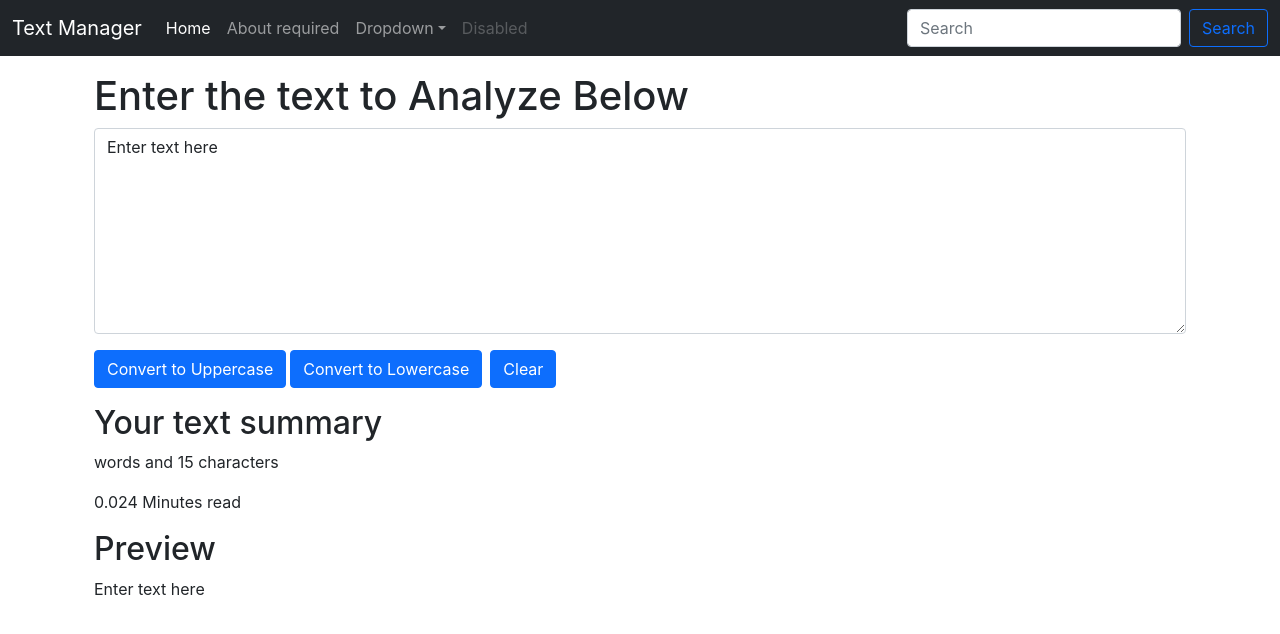
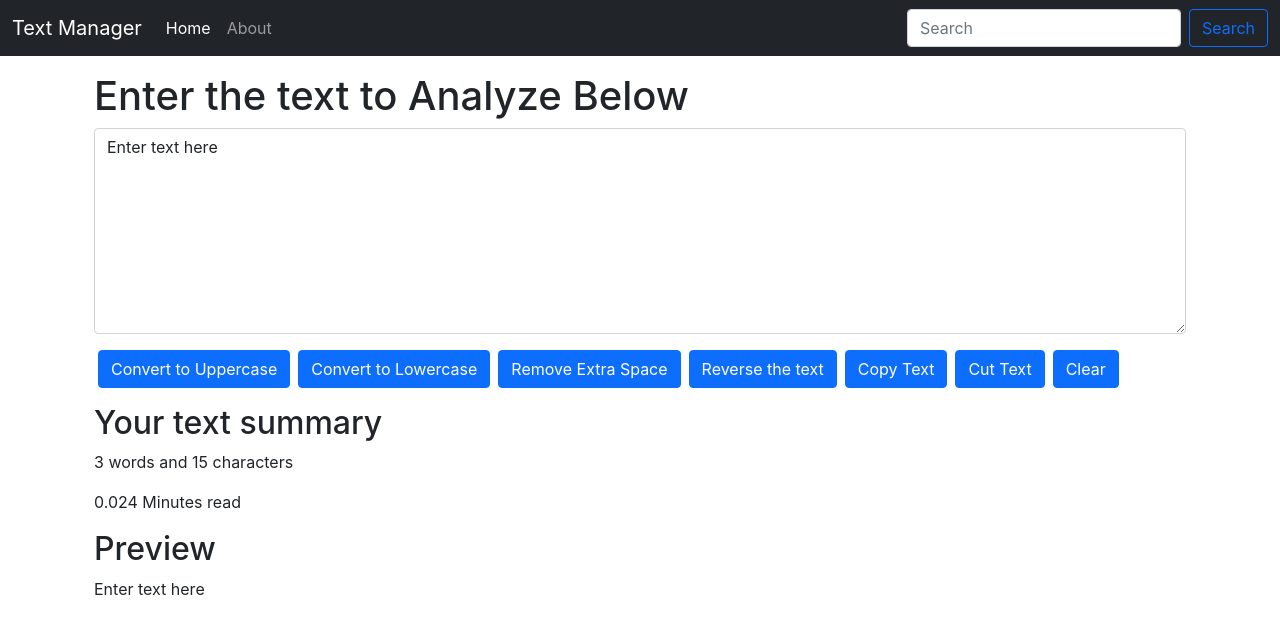
Before and after one commit to TheHimanshuDixit/Text-Manger, a React (Create React App) app: page / in a window 1280 px wide. Shown: the top 634 px of the page. Built offline with nearby package versions, Linux system fonts and the light colour scheme.

Commit message:
Some more buttons added

```diff
--- a/src/Components/Navbar.js
+++ b/src/Components/Navbar.js
@@ -17,7 +17,7 @@ export default function Navbar(props) {
                         <li className="nav-item">
                             <a className="nav-link" href="/">{props.abouttext}</a>
                         </li>
-                        <li className="nav-item dropdown">
+                        {/* <li className="nav-item dropdown">
                             <a className="nav-link dropdown-toggle" href="/" id="navbarDropdown" role="button" data-bs-toggle="dropdown" aria-expanded="false">
                                 Dropdown
                             </a>
@@ -27,10 +27,10 @@ export default function Navbar(props) {
                                 <li><hr className="dropdown-divider" /></li>
                                 <li><a className="dropdown-item" href="/">Something else here</a></li>
                             </ul>
-                        </li>
-                        <li className="nav-item">
+                        </li> */}
+                        {/* <li className="nav-item">
                             <a className="nav-link disabled" href="/" tabIndex="-1" aria-disabled="true">Disabled</a>
-                        </li>
+                        </li> */}
                     </ul>
                     <form className="d-flex">
                         <input className="form-control me-2" type="search" placeholder="Search" aria-label="Search" />
@@ -50,5 +50,5 @@ Navbar.propTypes = {
 
 Navbar.defaultProps = {
     title : "Title required",
-    abouttext : "About required"
+    abouttext : "About"
 }
--- a/src/Components/Textform.js
+++ b/src/Components/Textform.js
@@ -9,13 +9,31 @@ export default function Textform(props) {
     }
 
     const handleLoClick = () => {
-        // console.log("Uppercase was clicked: " +  text);
         let newText = text.toLowerCase();
         setText(newText)
     }
 
     const handleclearClick = () => {
-        // console.log("Uppercase was clicked: " +  text);
+        let newText = "";
+        setText(newText)
+    }
+
+    const handlecopyClick = () => {
+        navigator.clipboard.writeText(text)
+    }
+
+    const handleRESClick = () => {
+        let newText = text.trim();
+        setText(newText)
+    }
+
+    const handlereverseClick = () => {
+        let newText = text.split('').reverse().join('');
+        setText(newText)
+    }
+
+    const handlecutClick = () => {
+        navigator.clipboard.writeText(text)
         let newText = "";
         setText(newText)
     }
@@ -48,14 +66,18 @@ export default function Textform(props) {
                     {/* <label for="myBox" className="form-label">Example textarea</label> */}
                     <textarea className="form-control" value={text} onChange={handleOnChange} id="myBox" rows="8"></textarea>
                 </div>
-                <button className="btn btn-primary" onClick={handleUpClick}>Convert to Uppercase</button>
+                <button className="btn btn-primary mx-1" onClick={handleUpClick}>Convert to Uppercase</button>
                 <button className="btn btn-primary mx-1" onClick={handleLoClick}>Convert to Lowercase</button>
+                <button className="btn btn-primary mx-1" onClick={handleRESClick}>Remove Extra Space</button>
+                <button className="btn btn-primary mx-1" onClick={handlereverseClick}>Reverse the text</button>
+                <button className="btn btn-primary mx-1" onClick={handlecopyClick}>Copy Text</button>
+                <button className="btn btn-primary mx-1" onClick={handlecutClick}>Cut Text</button>
                 <button className="btn btn-primary mx-1" onClick={handleclearClick}>Clear</button>
             </div>
             <div className="container my-3">
                 <h2>Your text summary</h2>
                 {/* text.split(" ") will split words and form array */}
-                <p>{countword} words and {text.length} characters</p>
+                <p>{countword()} words and {text.length} characters</p>
                 {/* <p>{0.008 * text.split(" ").length} Minutes read</p> */}
                 <p>{0.008 * countword()} Minutes read</p>
                 <h2>Preview</h2>
```
